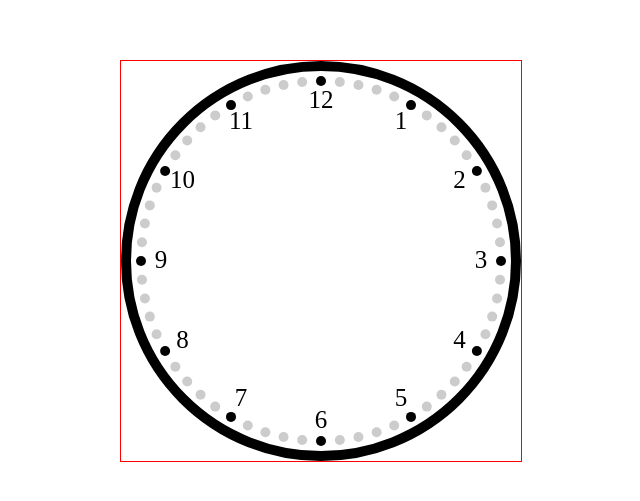
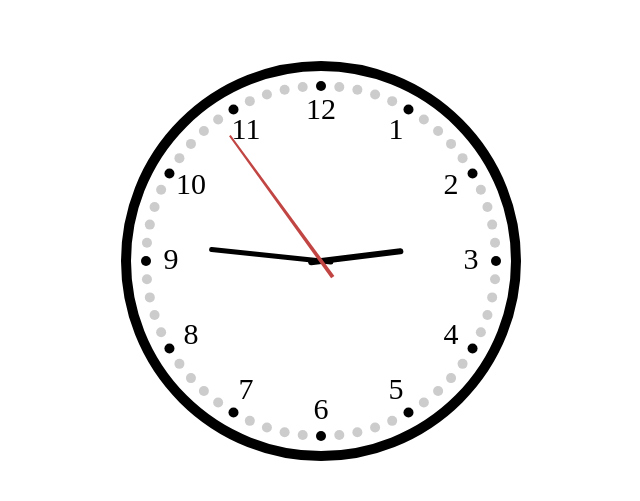
Before and after one commit to SilenceHVK/front-ui, a plain HTML site: page canvas/the-clock/index.html in a window 1280 px wide. Shown: the part 139-640 px from the top of the page, without its empty margins (319-959 px from the left). Drawn offline with Linux system fonts and the light colour scheme.

Commit message:
Add the clock

```diff
--- a/canvas/the-clock/assets/css/style.css
+++ b/canvas/the-clock/assets/css/style.css
@@ -13,5 +13,4 @@ body {
     bottom: 0;
     right: 0;
     margin: auto;
-    border: solid 1px red;
 }
--- a/canvas/the-clock/assets/js/app.js
+++ b/canvas/the-clock/assets/js/app.js
@@ -6,29 +6,31 @@
     var width = canvas.width;
     var height = canvas.height;
     var r = width / 2;
+    var dialArr = [3, 4, 5, 6, 7, 8, 9, 10, 11, 12, 1, 2];
 
     // 绘制 表盘
     function drawDial() {
+        ctx.save();
         ctx.translate(r, r);
         ctx.beginPath();
         ctx.lineWidth = 10;
         ctx.arc(0, 0, r - 5, 0, 2 * Math.PI, false)
         ctx.stroke();
 
-        var dialArr = [3, 4, 5, 6, 7, 8, 9, 10, 11, 12, 1, 2];
         dialArr.forEach(function(value, index) {
             var rad = Math.PI / 180 * (30 * index);
-            var x = Math.cos(rad) * (r - 40);
-            var y = Math.sin(rad) * (r - 40);
+            var x = Math.cos(rad) * (r - 50);
+            var y = Math.sin(rad) * (r - 50);
             ctx.textAlign = 'center';
             ctx.textBaseline = 'middle';
-            ctx.font = '25px serif';
+            ctx.font = '30px serif';
             ctx.fillText(value, x, y);
+
         });
         for (var i = 0; i < 60; i++) {
             var rad = Math.PI / 180 * (6 * i);
-            var x = Math.cos(rad) * (r - 20);
-            var y = Math.sin(rad) * (r - 20);
+            var x = Math.cos(rad) * (r - 25);
+            var y = Math.sin(rad) * (r - 25);
             ctx.beginPath();
             ctx.fillStyle = i % 5 === 0 ? '#000' : '#ccc';
             ctx.arc(x, y, 5, 0, 2 * Math.PI, false);
@@ -36,5 +38,64 @@
         }
     }
 
-    drawDial();
+    // 绘制 时针
+    function drawHour(hour, min) {
+        ctx.save();
+        ctx.beginPath();
+        var rad = 2 * Math.PI / 12 * hour;
+        var mrad = 2 * Math.PI / 12 / 60 * min;
+        ctx.rotate(rad + mrad);
+        ctx.lineCap = 'round';
+        ctx.lineWidth = 6;
+        ctx.moveTo(0, 10);
+        ctx.lineTo(0, -r / 2 + 20);
+        ctx.stroke();
+        ctx.restore();
+    }
+
+    // 绘制 分针
+    function drawMinute(min) {
+        ctx.save();
+        ctx.beginPath();
+        var rad = 2 * Math.PI / 60 * min;
+        ctx.rotate(rad);
+        ctx.lineCap = 'round';
+        ctx.lineWidth = 5;
+        ctx.moveTo(0, 10);
+        ctx.lineTo(0, -r + 90);
+        ctx.stroke();
+        ctx.restore();
+    }
+    // 绘制 分针
+    function drawSecond(second) {
+        ctx.save();
+        ctx.beginPath();
+        var rad = 2 * Math.PI / 60 * second;
+        ctx.rotate(rad);
+        ctx.fillStyle = '#c14543';
+        ctx.moveTo(-2, 20);
+        ctx.lineTo(2, 20);
+        ctx.lineTo(1, -r + 45);
+        ctx.lineTo(-1, -r + 45);
+        ctx.fill();
+        ctx.restore();
+    }
+
+    function draw() {
+        ctx.clearRect(0, 0, width, height);
+        var date = new Date();
+        var hour = date.getHours();
+        var min = date.getMinutes();
+        var second = date.getSeconds();
+
+        drawDial();
+        drawHour(hour, min);
+        drawMinute(min);
+        drawSecond(second);
+        ctx.restore();
+
+    }
+
+    setInterval(draw, 1000);
+
 })(document);
--- a/canvas/the-clock/index.html
+++ b/canvas/the-clock/index.html
@@ -6,6 +6,7 @@
     <meta name="viewport" content="width=device-width, initial-scale=1.0">
     <meta http-equiv="X-UA-Compatible" content="ie=edge">
     <title>The Clock</title>
+    <link rel="shortcut icon" href="../../assets/images/icon/favicon.ico" type="image/x-icon">
     <link rel="stylesheet" href="./assets/css/style.css">
 </head>
 
```
Also changed, not shown: 2 other files.
